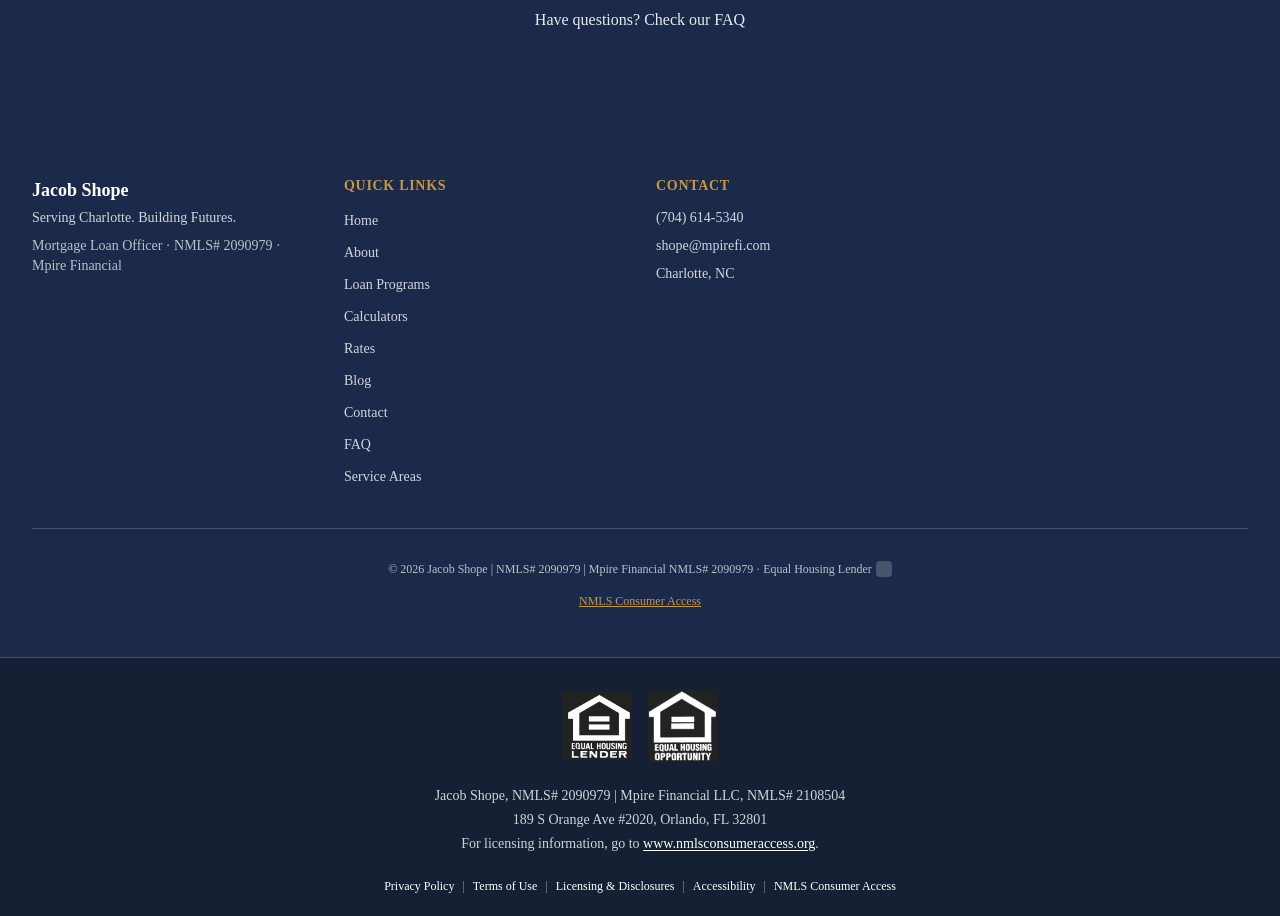
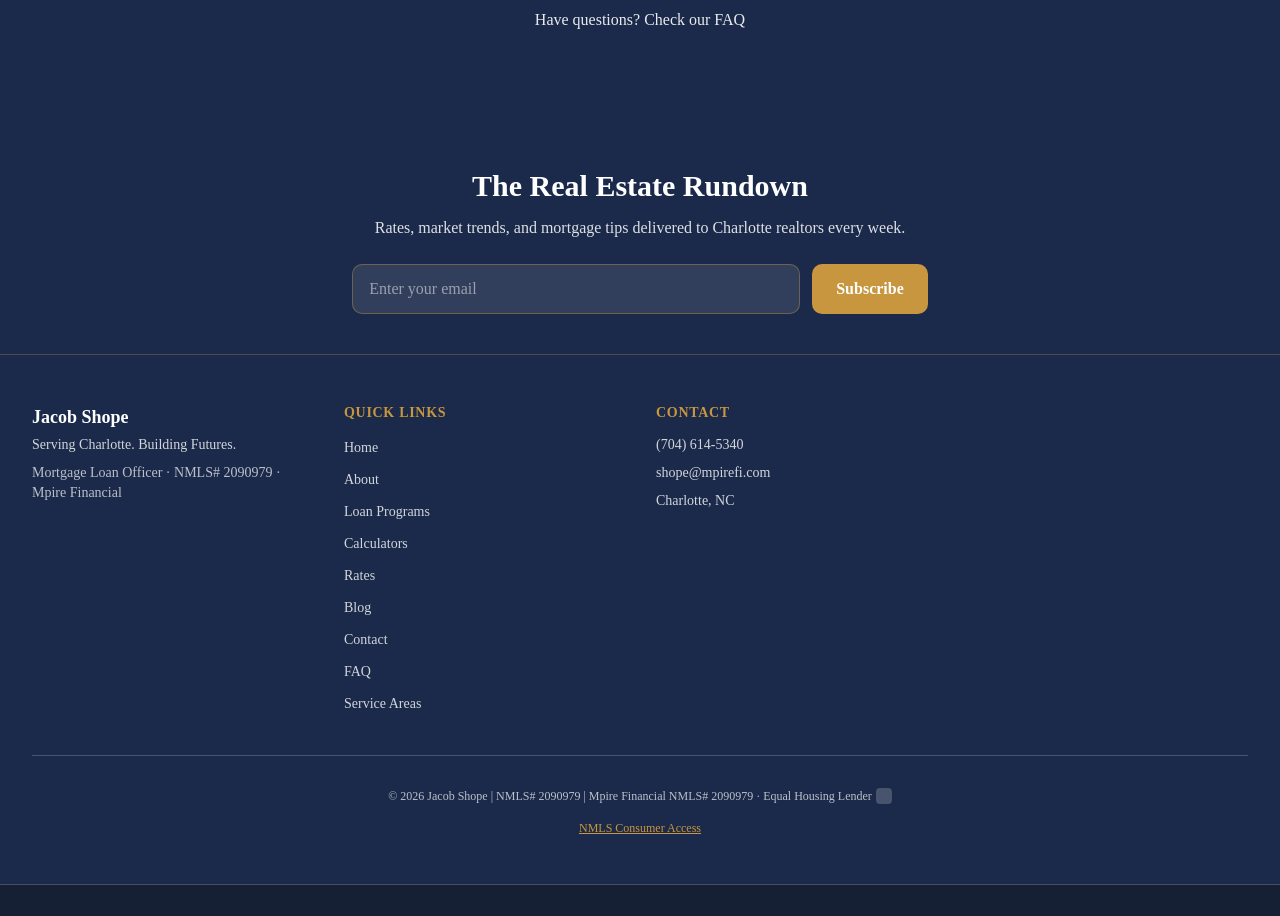
Before and after one commit to JLshope12/jacob-shope-mortgage, a Next.js app: page / in a window 1280 px wide. Shown: the part 5340-6256 px from the top of the page. Built offline with nearby package versions, Linux system fonts and the light colour scheme.

Commit message:
Add newsletter signup form to footer

```diff
--- /dev/null
+++ b/components/forms/NewsletterSignup.tsx
@@ -0,0 +1,100 @@
+"use client";
+
+import { useState } from "react";
+
+const KIT_SUBSCRIBE_URL =
+  "https://app.kit.com/forms/9614062/subscriptions";
+
+export function NewsletterSignup() {
+  const [email, setEmail] = useState("");
+  const [status, setStatus] = useState<
+    "idle" | "submitting" | "success" | "error"
+  >("idle");
+
+  async function handleSubmit(e: React.FormEvent<HTMLFormElement>) {
+    e.preventDefault();
+    if (!email.trim()) return;
+
+    setStatus("submitting");
+
+    try {
+      const res = await fetch(KIT_SUBSCRIBE_URL, {
+        method: "POST",
+        headers: { "Content-Type": "application/json" },
+        body: JSON.stringify({ email_address: email.trim() }),
+      });
+
+      if (!res.ok) {
+        throw new Error("Subscription failed");
+      }
+
+      setEmail("");
+      setStatus("success");
+    } catch {
+      setStatus("error");
+    }
+  }
+
+  if (status === "success") {
+    return (
+      <section className="border-b border-gold/30 bg-navy">
+        <div className="mx-auto max-w-7xl px-4 py-10 md:px-6 lg:px-8">
+          <p className="text-center text-base text-white md:text-lg">
+            You&apos;re in! Check your inbox for a confirmation.
+          </p>
+        </div>
+      </section>
+    );
+  }
+
+  return (
+    <section className="border-b border-gold/30 bg-navy">
+      <div className="mx-auto max-w-7xl px-4 py-10 md:px-6 lg:px-8">
+        <div className="mx-auto max-w-2xl text-center">
+          <h2 className="text-2xl font-bold text-white md:text-3xl">
+            The Real Estate Rundown
+          </h2>
+          <p className="mt-3 text-sm text-white/85 md:text-base">
+            Rates, market trends, and mortgage tips delivered to Charlotte
+            realtors every week.
+          </p>
+
+          <form
+            onSubmit={handleSubmit}
+            className="mt-6 flex flex-col gap-3 sm:flex-row sm:items-stretch sm:justify-center"
+          >
+            <label htmlFor="newsletter-email" className="sr-only">
+              Email address
+            </label>
+            <input
+              id="newsletter-email"
+              type="email"
+              name="email"
+              required
+              value={email}
+              onChange={(e) => {
+                setEmail(e.target.value);
+                if (status === "error") setStatus("idle");
+              }}
+              placeholder="Enter your email"
+              className="min-h-11 flex-1 rounded-lg border border-gold/40 bg-white/10 px-4 py-3 text-base text-white placeholder:text-white/50 focus:border-gold focus:outline-none focus:ring-2 focus:ring-gold/50 sm:max-w-md"
+            />
+            <button
+              type="submit"
+              disabled={status === "submitting"}
+              className="min-h-11 shrink-0 rounded-lg bg-gold px-6 py-3 font-semibold text-white transition-colors hover:bg-gold/90 disabled:opacity-70"
+            >
+              {status === "submitting" ? "Subscribing..." : "Subscribe"}
+            </button>
+          </form>
+
+          {status === "error" && (
+            <p className="mt-3 text-sm text-gold">
+              Something went wrong. Please try again.
+            </p>
+          )}
+        </div>
+      </div>
+    </section>
+  );
+}
--- a/components/layout/Footer.tsx
+++ b/components/layout/Footer.tsx
@@ -1,4 +1,5 @@
 import Link from "next/link";
+import { NewsletterSignup } from "@/components/forms/NewsletterSignup";
 
 const QUICK_LINKS = [
   { href: "/", label: "Home" },
@@ -15,6 +16,7 @@ const QUICK_LINKS = [
 export function Footer() {
   return (
     <footer className="bg-navy text-white">
+      <NewsletterSignup />
       <div className="mx-auto max-w-7xl px-4 py-12 md:px-6 lg:px-8">
         <div className="grid gap-8 md:grid-cols-2 lg:grid-cols-4">
           {/* Brand */}
```
